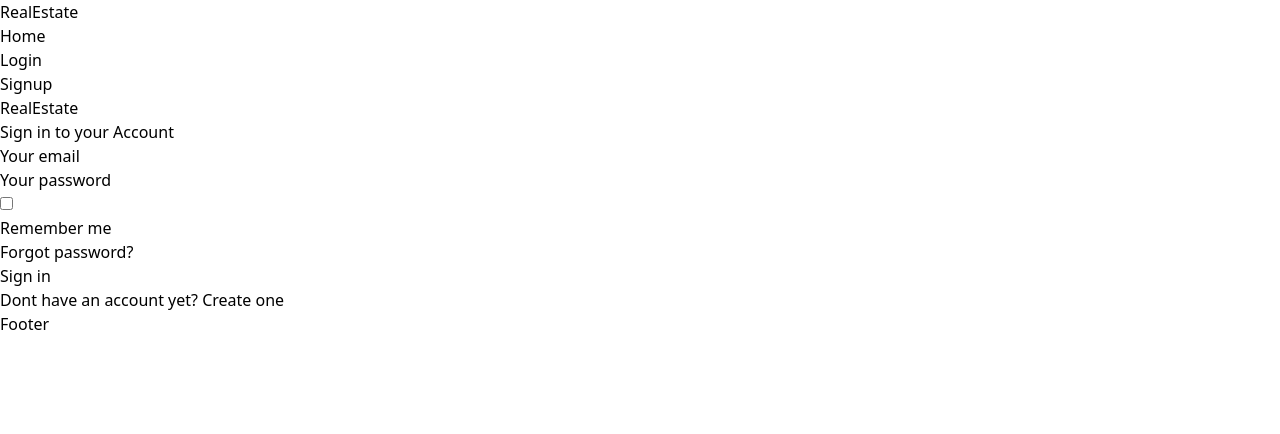
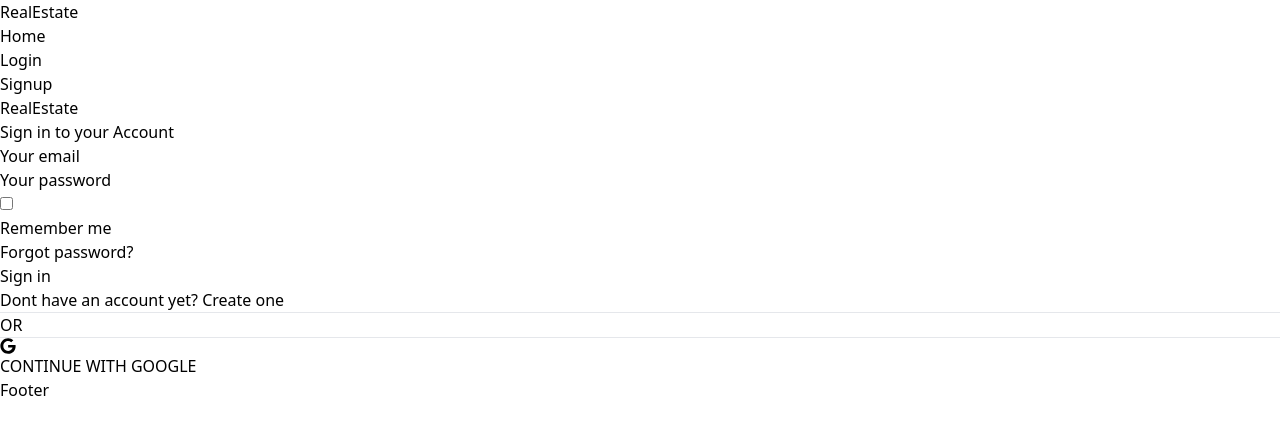
Before and after one commit to GitCheckoutMaster/Real-estate-management, a React (Vite) app in the folder frontend/: page /login in a window 1280 px wide. Shown: the top 434 px of the page. Built offline with nearby package versions, Linux system fonts and the light colour scheme.

Commit message:
completed "continue with google" feature, now we can log in with google too, and no matter we log in or sign in with google, the request goes to the same controller

```diff
--- a/frontend/src/componants/GoogleAuth.jsx
+++ b/frontend/src/componants/GoogleAuth.jsx
@@ -4,18 +4,26 @@ import {getAuth, GoogleAuthProvider, signInWithPopup} from 'firebase/auth';
 import { app } from '../firebase/firebase.js';
 import axios from 'axios';
 import conf from '../conf/conf.js';
+import { useNavigate } from 'react-router-dom';
+import { useDispatch } from 'react-redux';
+import { login } from '../store/userSlice.js';
 
 const GoogleAuth = () => {
+    const navigate = useNavigate();
+    const dispatch = useDispatch();
+
     const handleClick = async () => {
         try {
             const provider = new GoogleAuthProvider();
             const auth = getAuth(app);
             const res = await signInWithPopup(auth, provider);
-            console.log(res);
+            // console.log(res);
 
             axios.post(`${conf.backendUrl}/user/google-register`, res.user, { withCredentials: true })
                 .then((res) => {
-                    console.log(res);
+                    // console.log(res);
+                    dispatch(login({ userData: res.data }))
+                    navigate('/')
                 })
                 .catch((error) => {
                     console.log(error);
@@ -30,7 +38,7 @@ const GoogleAuth = () => {
             <button onClick={handleClick} type="button" className='dark:bg-white text-xl rounded-lg w-full p-2.5 tracking-tighter hover:tracking-widest hover:font-semibold hover:duration-500 duration-500'>
                 <span className='flex gap-4 justify-center'>
                     <FaGoogle className='h-7' />
-                    <span className='flex items-center pb-1'>SIGN UP WITH GOOGLE</span>
+                    <span className='flex items-center pb-1'>CONTINUE WITH GOOGLE</span>
                 </span>
             </button>
         </div>
--- a/frontend/src/componants/Header.jsx
+++ b/frontend/src/componants/Header.jsx
@@ -2,10 +2,11 @@
 /* eslint-disable no-unused-vars */
 import React from "react";
 import { Link } from "react-router-dom";
-import { useNavigate } from "react-router-dom";
+import { useSelector } from "react-redux";
 
 const Header = () => {
-	const navigate = useNavigate();
+	const status = useSelector((state) => state.auth.status)
+
 	const navItems = [
 		{
 			name: "Home",
@@ -15,12 +16,12 @@ const Header = () => {
 		{
 			name: "Login",
 			path: "/login",
-			active: true,
+			active: status ? false : true,
 		},
 		{
 			name: "Signup",
 			path: "/signup",
-			active: true,
+			active: status ? false : true,
 		},
 	];
 
--- a/frontend/src/componants/Login.jsx
+++ b/frontend/src/componants/Login.jsx
@@ -6,6 +6,7 @@ import conf from '../conf/conf.js';
 import { useDispatch } from 'react-redux';
 import { login } from '../store/userSlice.js';
 import { useState } from 'react';
+import GoogleAuth from './GoogleAuth.jsx';
 
 function Login() {
     const dispatch = useDispatch();
@@ -72,6 +73,12 @@ function Login() {
                                 Dont have an account yet? <Link to="/signup">Create one</Link>
                             </div>
                         </form>
+                        <div className='flex flex-row justify-between gap-2 mt-4'>
+                            <hr className='w-1/2 mt-2' />
+                            <span className='text-sm font-medium text-gray-900 dark:text-white'>OR</span>
+                            <hr className='w-1/2 mt-2' />
+                        </div>
+                        <GoogleAuth />
                     </div>
                 </div>
             </div>
--- a/frontend/src/componants/Signup.jsx
+++ b/frontend/src/componants/Signup.jsx
@@ -20,8 +20,8 @@ const Signup = () => {
             axios.post(`${conf.backendUrl}/user/register`, data, { withCredentials: true })
                 .then((res) => {
                     if (res.status === 200) {
+                        dispatch(login({ userData: res.data }));
                         navigate('/login');
-                        dispatch(login({ userData: res.data }));
                     }
                 })
                 .catch((err) => {
```
Also changed, not shown: 1 other file (tests, documents, lock files or other folders).
